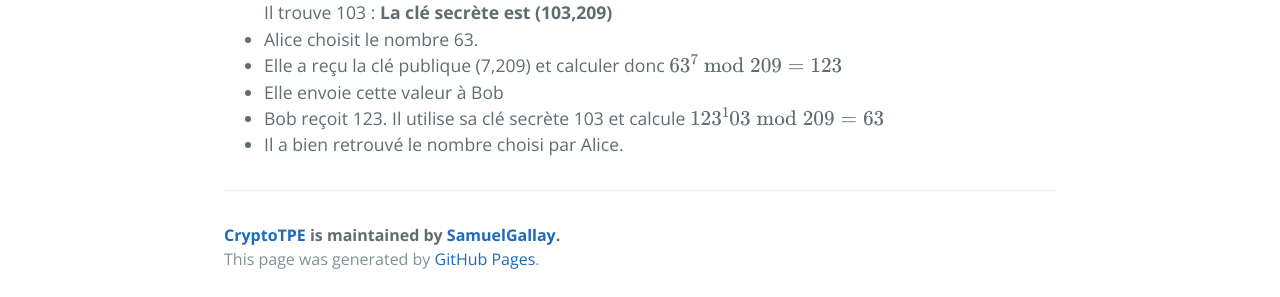
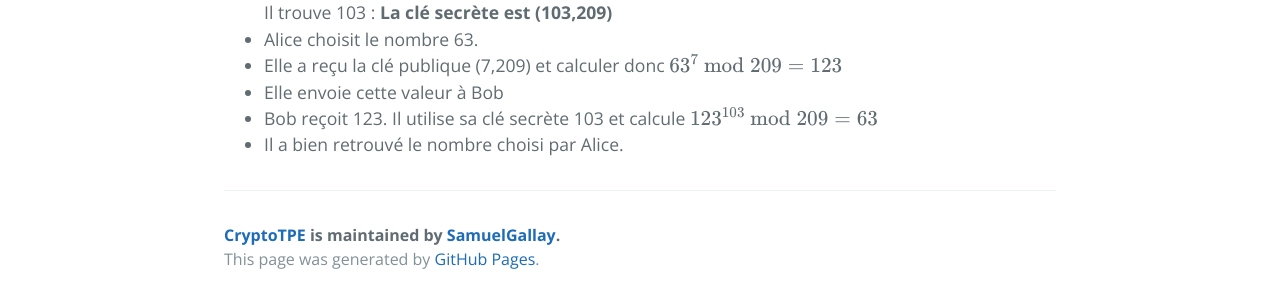
Before and after one commit to SamuelGallay/CryptoTPE, a Jekyll site: the page built from pages/4_Internet/3_rsa.md, in a window 1280 px wide. Shown: the part 1476-1773 px from the top of the page. Built offline with Jekyll 4.4.1, drawn with Linux system fonts in a browser that asks for light colours; our own code applies the rules of GitHub Pages for plain Markdown files; formulas are drawn with MathJax 3.

Commit message:
Update 3_rsa.md

```diff
--- a/pages/4_Internet/3_rsa.md
+++ b/pages/4_Internet/3_rsa.md
@@ -41,5 +41,5 @@ Il trouve 103 : **La clé secrète est (103,209)**
 * Alice choisit le nombre 63.
 * Elle a reçu la clé publique (7,209) et calculer donc $$ 63^7 \bmod 209 = 123 $$
 * Elle envoie cette valeur à Bob
-* Bob reçoit 123. Il utilise sa clé secrète 103 et calcule $$ 123^103 \bmod 209 = 63 $$
+* Bob reçoit 123. Il utilise sa clé secrète 103 et calcule $$ 123^{103} \bmod 209 = 63 $$
 * Il a bien retrouvé le nombre choisi par Alice.
```
